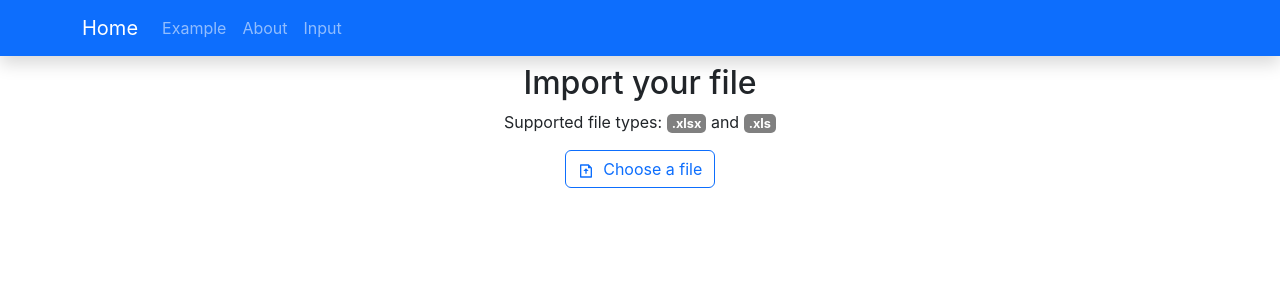
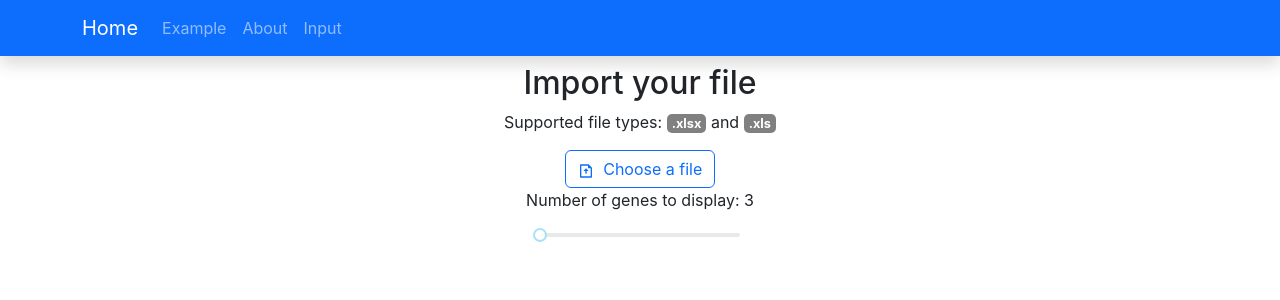
Before and after one commit to sitalbi/viscell, a React (Create React App) app in the folder client/: page / in a window 1280 px wide. Shown: the top 300 px of the page. Built offline with nearby package versions, Linux system fonts and the light colour scheme.

Commit message:
(feat) can choose the number of genes to display from 3 to 7 (unit tests to be corrected)

```diff
--- a/client/package.json
+++ b/client/package.json
@@ -13,6 +13,7 @@
     "d3": "^7.8.5",
     "d3-sankey": "^0.12.3",
     "jspdf": "^2.5.1",
+    "rc-slider": "^10.5.0",
     "react": "^18.2.0",
     "react-bootstrap": "^2.10.1",
     "react-dom": "^18.2.0",
--- a/client/src/App.css
+++ b/client/src/App.css
@@ -61,3 +61,8 @@
   position: absolute;
   z-index: -1;
 }
+
+.slider-container {
+  width: 200px; /* Ajustez la largeur selon vos besoins */
+  margin: 0 auto; /* Centrez horizontalement le conteneur */
+}
--- a/client/src/components/Barplot.js
+++ b/client/src/components/Barplot.js
@@ -13,7 +13,9 @@ import {
   HEIGHT_MARGIN,
   BAR_SPACING,
   SVG_MARGIN,
-  SPACE_BETWEEN_BARS
+  SPACE_BETWEEN_BARS,
+  MINIMUM_SIZE_OF_RECTANGLE,
+  MARGIN_BOTTOM_FOR_LABELS
 } from "../utils/Constants.js";
 
 /**
@@ -26,14 +28,15 @@ import {
  *
  * @returns {JSX.Element}
  */
-const Barplot = ({ width, height, cellName, genes, colorMap }) => {
+const Barplot = ({ width, height, cellName, genes, colorMap, numberOfGenes }) => {
   const svgRef = useRef();
   const popupSvgRef = useRef();
   const [showModal, setShowModal] = useState(false);
   const [popupGenes, setPopupGenes] = useState([]);
   const [clickedTitle, setClickedTitle] = useState(false);
 
-  var onBarClick = function () {
+  var onBarClick = function (event) {
+    event.stopPropagation();
     const geneName = d3.select(this).data()[0];
     // Open a new tab with the gene page
     window.open(`https://pubchem.ncbi.nlm.nih.gov/gene/${geneName}/Homo_sapiens`);
@@ -85,22 +88,23 @@ const Barplot = ({ width, height, cellName, genes, colorMap }) => {
     // Calculate scaling factor
     const originalWidth = width; // Default width of the barplot
     const originalHeight = height - 10; // Default height of the barplot
+    drawFunction(data, originalWidth, originalHeight, svg);
 
-    // Ignore first cell
-    if (cellName !== "C") {
-      drawFunction(data, originalWidth, originalHeight, svg);
+  }, [height, width]);
+
+  const legendSize = useCallback((size) => {
+    if (numberOfGenes > 4) {
+      return 5;
     }
-  }, [cellName, height, width]);
 
-
-  const legendSize = function (size) {
     const textSize = size / SCALING_FACTOR;
 
     if (textSize > TEXT_MAX_SIZE)
       return TEXT_MAX_SIZE;
 
     return textSize;
-  }
+  }, [numberOfGenes]);
+
 
   // Draw Sliced Barplot
   const drawBarplotSliced = useCallback((data, originalWidth, originalHeight, svg) => {
@@ -117,21 +121,6 @@ const Barplot = ({ width, height, cellName, genes, colorMap }) => {
     // Adjust positioning to center the barplot within the node
     const g = svg.append("g").attr("transform", `translate(${(width - originalWidth) / 2}, ${(height - scaledHeight) / 2})`);
 
-    svg.on("mouseover", function () {
-      d3.select(this)
-        .attr("cursor", "pointer");
-    });
-
-    // Add on click event to the svg
-    svg.on("click", () => {
-      setShowModal(true);
-      setClickedTitle(true);
-    });
-
-    svg.attr("data-testid", "barplot-svg");
-
-
-
     // Draw bars and color them using colorMap
     g.selectAll("rect")
       .data(data)
@@ -140,10 +129,10 @@ const Barplot = ({ width, height, cellName, genes, colorMap }) => {
       .attr("x", (_d, i) => i * (originalWidth / data.length))
       .attr("y", ([, v]) => yScale(v))
       .attr("width", (originalWidth / data.length - SPACE_BETWEEN_BARS))
-      .attr("height", ([, v]) => scaledHeight - yScale(v) - HEIGHT_MARGIN)
+      .attr("height", ([, v]) => scaledHeight - yScale(v) - HEIGHT_MARGIN + MINIMUM_SIZE_OF_RECTANGLE)
       .attr("data-testid", "bar-rectangle")
       .attr("data-testid", (d, i) => `bar-${labels[i]}`)
-      .attr("fill", (d, i) => colorMap.get(labels[i]));
+      .attr("fill", (_d, i) => colorMap.get(labels[i]));
 
     // Add on BarClick
     g.selectAll("rect")
@@ -162,16 +151,29 @@ const Barplot = ({ width, height, cellName, genes, colorMap }) => {
       .text(d => d)
       .attr("class", "legend")
       .attr("x", (_d, i) => i * (originalWidth / labels.length) + (originalWidth / labels.length) / 2)
-      .attr("y", scaledHeight - 20)
+      .attr("y", scaledHeight - MARGIN_BOTTOM_FOR_LABELS)
       .attr("text-anchor", "middle")
       .attr("font-size", legendSize(originalWidth) + "px")
       .attr("font-weight", "bold")
       .attr("fill", "black");
 
-  }, [width, height, colorMap]);
+    svg.on("mouseover", function () {
+      d3.select(this)
+        .attr("cursor", "pointer");
+    });
+
+    // Add on click event to the svg
+    svg.on("click", () => {
+      setShowModal(true);
+      setClickedTitle(true);
+    });
+
+    svg.attr("data-testid", "barplot-svg");
+
+  }, [width, height, colorMap, legendSize]);
 
   // Draw full Barplot on click
-  function drawBarplotFull(data, _originalWidth, originalHeight, svg) {
+  function drawBarplotFull(data, _originalWidth, _originalHeight, svg) {
     const labels = Array.from(data).map(([gene]) => gene);
     const totalBarplots = popupGenes.length;
 
@@ -241,10 +243,10 @@ const Barplot = ({ width, height, cellName, genes, colorMap }) => {
     if (!clickedTitle) {
       const dataSort = Array.from(genes.entries()).sort((a, b) => b[1] - a[1]);
       setPopupGenes(dataSort);
-      const dataToRender = dataSort.slice(0, 3);
+      const dataToRender = dataSort.slice(0, numberOfGenes);
       renderBarplot(dataToRender, svgRef, drawBarplotSliced);
     }
-  }, [width, height, cellName, genes, colorMap, clickedTitle, renderBarplot, drawBarplotSliced]);
+  }, [width, height, cellName, genes, colorMap, clickedTitle, renderBarplot, drawBarplotSliced, numberOfGenes]);
 
   const calculateSvgWidth = () => {
     // Will maybe included in Constants.js
@@ -292,6 +294,7 @@ const Barplot = ({ width, height, cellName, genes, colorMap }) => {
   );
 
   return (
+
     <div data-testid="barplot">
       <svg className="barplot" ref={svgRef} width={width} height={height} style={barplotStyle} />
       <Popup
@@ -304,6 +307,8 @@ const Barplot = ({ width, height, cellName, genes, colorMap }) => {
         {popupContent}
       </Popup>
     </div>
+
+
   );
 };
 
--- a/client/src/components/FileImport.js
+++ b/client/src/components/FileImport.js
@@ -2,6 +2,9 @@ import { Container, Row, Col, Toast } from 'react-bootstrap';
 import { RiFileUploadLine } from 'react-icons/ri';
 import { React, useState } from 'react';
 import * as XLSX from 'xlsx/xlsx.mjs';
+import Slider from "rc-slider";
+import "rc-slider/assets/index.css";
+import '../App.js';
 
 import { SankeyStructure } from '../utils/SankeyStructure.js';
 
@@ -13,8 +16,12 @@ export const FileImport = () => {
     const handleToastClose = () => setShowToast(false); // Function to close the toast
 
     const [title, setTitle] = useState(null);
+    const [numberOfGenesToDisplay, setNumberOfGenesToDisplay] = useState(3);// Number of genes to display (3 by default)
+    const [sankeyStructure, setSankeyStructure] = useState(null);
 
-    const [sankeyStructure, setSankeyStructure] = useState(null);
+    const onChange = (newValue) => {
+        setNumberOfGenesToDisplay(newValue);
+      };
 
     /**
      * Check if data is valid
@@ -218,9 +225,27 @@ export const FileImport = () => {
                         <label className='btn btn-outline-primary' htmlFor="file">
                             <RiFileUploadLine style={{ marginRight: '5px' }} /> Choose a file
                         </label>
+                        <p className='text-center'>Number of genes to display: {numberOfGenesToDisplay}</p>
+                        <div className="slider-container">
+                            {/* <select onChange={onChange}>
+                                <option defaultValue disabled></option>
+                                <option value="3">3</option>
+                                <option value="4">4</option>
+                                <option value="5">5</option>
+                                <option value="6">6</option>
+                                <option value="7">7</option>
+                            </select> */}
+                            <Slider
+                                min={3}
+                                max={7}
+                                step={1}
+                                value={numberOfGenesToDisplay}
+                                onChange={onChange}
+                            />
+                        </div>
                         <input className='import-button' type="file" id="file" name="file" accept=".csv, application/vnd.openxmlformats-officedocument.spreadsheetml.sheet, application/vnd.ms-excel" onChange={onFileChange} />
                     </div>
-                    {sankeyStructure && title && <Sankey sankeyStructure={sankeyStructure} title={title} />}
+                    {sankeyStructure && title && <Sankey sankeyStructure={sankeyStructure} title={title} numberOfGenes={numberOfGenesToDisplay} />}
                 </Col>
             </Row>
             <Toast show={showToast} onClose={handleToastClose} className="position-fixed center-0 center-0 m-3">
--- a/client/src/components/Sankey.js
+++ b/client/src/components/Sankey.js
@@ -30,7 +30,7 @@ import {
  *
  * @returns {JSX.Element}
  */
-export function Sankey({ sankeyStructure, title }) {
+export function Sankey({ sankeyStructure, title, numberOfGenes }) {
   const svgRef = useRef();
   // Moving the two maps inside the useEffect makes links and cellsMap not defined
   // We need to keep them outside of the useEffect
@@ -111,6 +111,7 @@ export function Sankey({ sankeyStructure, title }) {
             cellName={cellName}
             genes={sankeyStructure.get(cellName).geneMap}
             colorMap={geneMapColor}
+            numberOfGenes={numberOfGenes}
           />
         );
         ReactDOM.createRoot(div.node()).render(component);
--- a/client/src/utils/Constants.js
+++ b/client/src/utils/Constants.js
@@ -25,6 +25,9 @@ export const TEXT_MAX_SIZE = 10;
 export const SCALING_FACTOR = 16;
 
 export const HEIGHT_MARGIN = 30;
+export const MARGIN_BOTTOM_FOR_LABELS = 15;
+
+export const MINIMUM_SIZE_OF_RECTANGLE = 5;
 
 // Other attributes (.attr) are heavily magic numbered so they are not included in the Constants.js file for now
 
```
Also changed, not shown: 1 other file (tests, documents, lock files or other folders).
